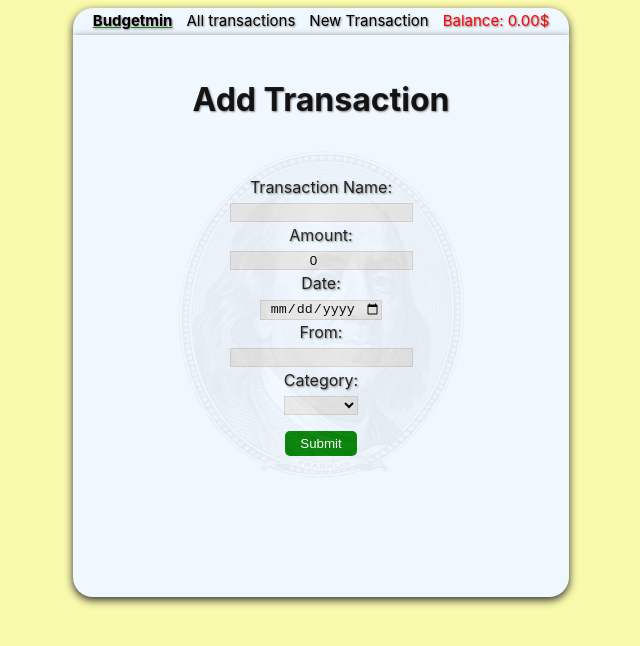
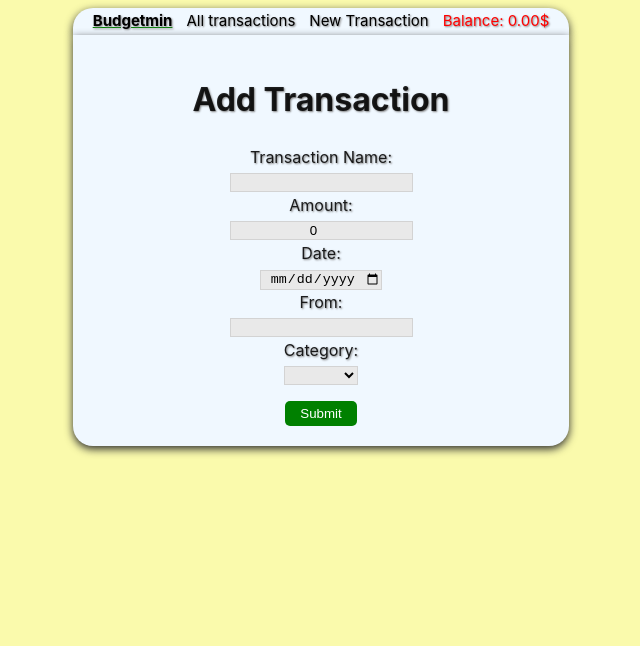
Before and after one commit to AbrahamZambranoTablante/budgtr-app-frontend, a React (Vite) app: page /transactions/new in a window 1280 px wide. Shown: the top 646 px of the page, without its empty margins (319-959 px from the left). Built offline with nearby package versions, Linux system fonts and the light colour scheme; no server answers.

Commit message:
commenting out some fail experiments

```diff
--- a/src/Pages/Edit.jsx
+++ b/src/Pages/Edit.jsx
@@ -5,7 +5,7 @@ export default function Edit () {
         <>
            <div className="form-container">
                 <EditTransaction />
-                <img className="benjamin" src="/benjamin.png" alt="benjamin franklin portrait" width="300" height="340"/>
+                {/* <img className="benjamin" src="/benjamin.png" alt="benjamin franklin portrait" width="300" height="340"/> */}
             </div>
         </>
     );
--- a/src/Pages/Index.css
+++ b/src/Pages/Index.css
@@ -8,6 +8,7 @@
     text-align: center;
     box-shadow: rgb(44, 44, 44) 0px 3px 8px;
 }
+
 
 
 .transactions-list {
--- a/src/Pages/Index.jsx
+++ b/src/Pages/Index.jsx
@@ -22,6 +22,7 @@ export default function Index ({incomeSum, expenseSum}) {
 
     return(
         <>
+            <div className="whole-container">
                 <div className="summary-container">
                     <h2 className="">Total Income: {incomeSum.toFixed(2)}$</h2>
                     <h2 className="">Total Expense: {expenseSum.toFixed(2)}$</h2>
@@ -32,6 +33,7 @@ export default function Index ({incomeSum, expenseSum}) {
                         {transactions.map(trans => <Transaction key={trans.id} trans={trans} />)}
                     </div>
                 </div>
+            </div>
         </>
     );
 };
--- a/src/Pages/New.css
+++ b/src/Pages/New.css
@@ -11,14 +11,14 @@
     text-shadow: 1px 1px 2px grey;
 }
 
-.benjamin {
+/* .benjamin {
     opacity: 0.07;
     margin-bottom: 20%;
-}
+} */
 
 .form{
     text-align: center;
-    position: absolute;
+    /* position: absolute; */
 
     input {
         text-align: center;
--- a/src/Pages/New.jsx
+++ b/src/Pages/New.jsx
@@ -5,7 +5,7 @@ export default function New () {
         <>
             <div className="form-container">
                 <NewTransactionForm />
-                <img className="benjamin" src="/benjamin.png" alt="benjamin franklin portrait" width="300" height="340"/>
+                {/* <img className="benjamin" src="/benjamin.png" alt="benjamin franklin portrait" width="300" height="340"/> */}
             </div>
         </>
     );
--- a/src/Pages/Show.css
+++ b/src/Pages/Show.css
@@ -14,7 +14,7 @@
 
 .details-container {
     padding: 10px;
-    position: absolute;
+    /* position: absolute; */
 }
 
 button {
--- a/src/Pages/Show.jsx
+++ b/src/Pages/Show.jsx
@@ -6,7 +6,7 @@ export default function Show () {
             <div className="container-info">
                 <h1>Transaction Details:</h1>
                 <TransactionDetails />
-                <img className="benjamin" src="/benjamin.png" alt="benjamin franklin portrait" width="300" height="340"/>
+                {/* <img className="benjamin" src="/benjamin.png" alt="benjamin franklin portrait" width="300" height="340"/> */}
             </div>
         </>
     );
```
Lines whose indentation alone changed are shown as unchanged.
